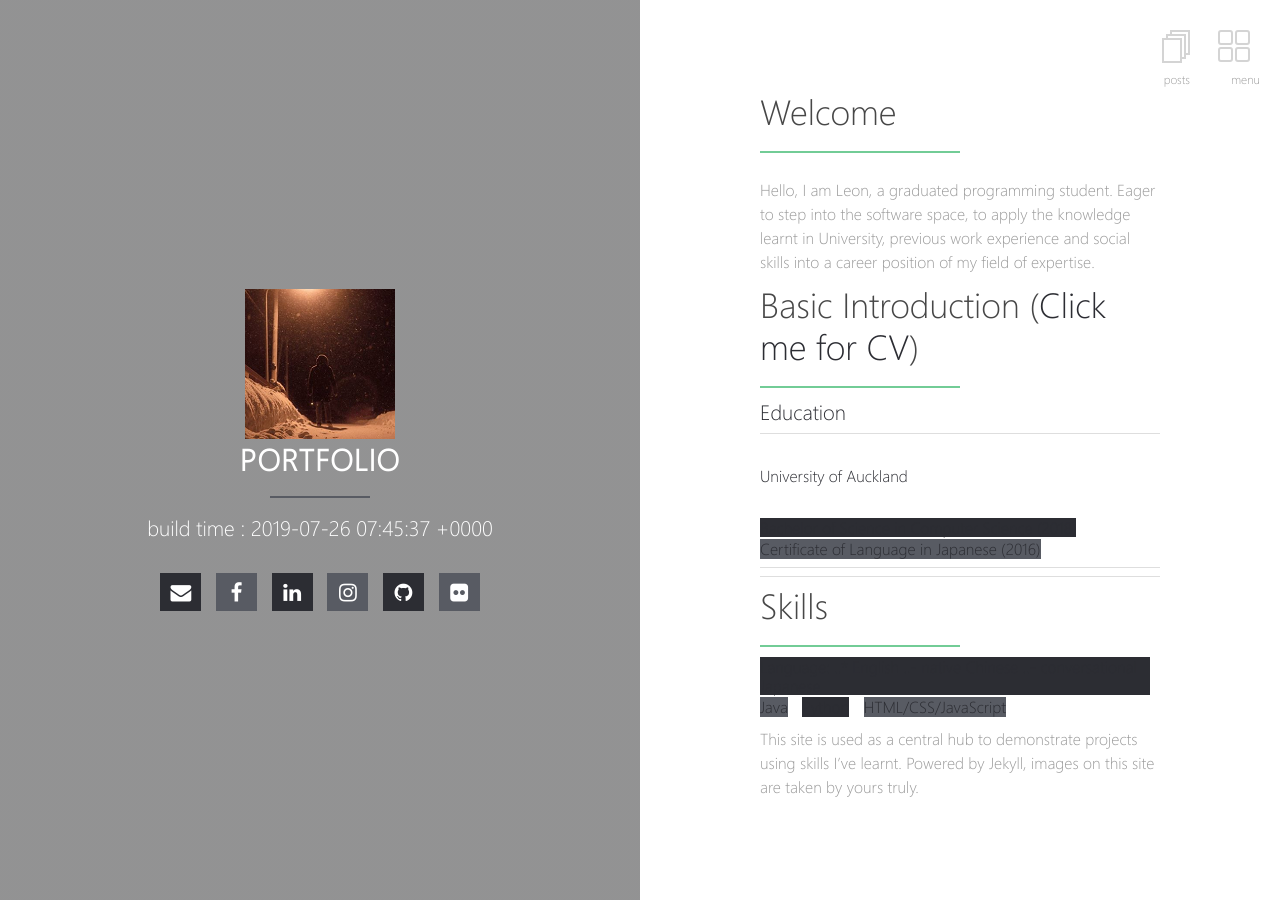
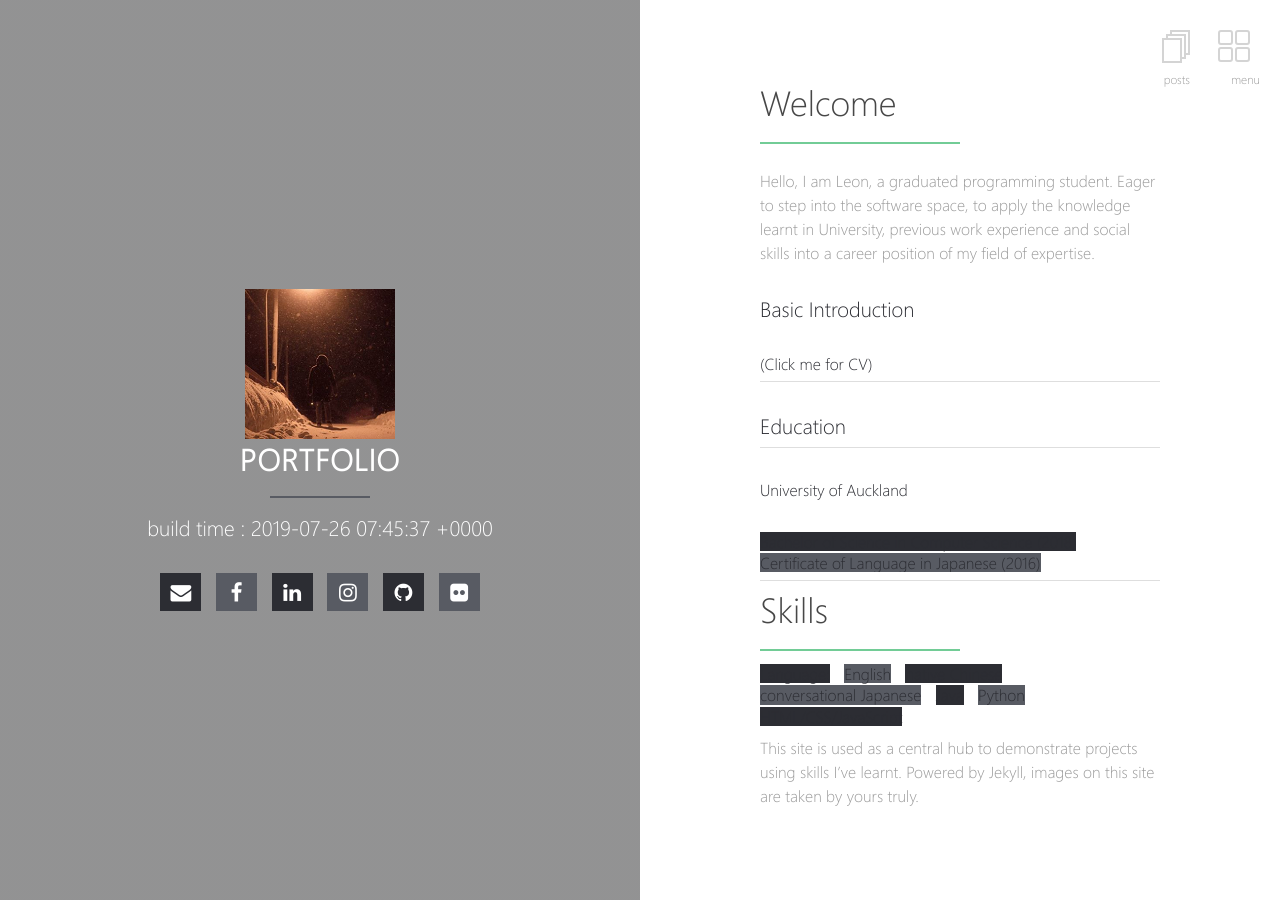
Before and after one commit to clearlyjustmayo/Portfolio, a Jekyll site: the page built from index.md, in a window 1280 px wide. Built offline with Jekyll 4.4.1, drawn with Linux system fonts in a browser that asks for light colours; comment, search, counter and statistics services are not loaded; some of the changed lines change nothing that is shown.

Commit message:
hotfix 0.1.1

```diff
--- a/index.md
+++ b/index.md
@@ -3,34 +3,31 @@
 title: Welcome
 ---
 
-# {{ page.title }}
+# Welcome
 
 Hello, I am Leon, a graduated programming student. Eager to step into the software space, to apply the knowledge learnt in University, previous work experience and social skills into a career position of my field of expertise.
 
-## Basic Introduction ([Click me for CV][cv])
+### Basic Introduction
+#### ([Click me for CV][cv])
+---
 
 ### Education
-
 ---
 
 #### University of Auckland
-
-+	Bachelor of Science in Computer Science (2018)
-+	Certificate of Language in Japanese (2016)
-
----
+*	Bachelor of Science in Computer Science (2018)
+*	Certificate of Language in Japanese (2016)
 
 ---
 
 ## Skills
-
-+	Language:
-  ..* English
-  ..- native Chinese
-  ..- conversational Japanese
-+	Java
-+	Python
-+	HTML/CSS/JavaScript
+*	Language:
+  * English
+  * native Chinese
+  * conversational Japanese
+*	Java
+*	Python
+*	HTML/CSS/JavaScript
 
 This site is used as a central hub to demonstrate projects using skills I've learnt.
 Powered by Jekyll, images on this site are taken by yours truly.
```
